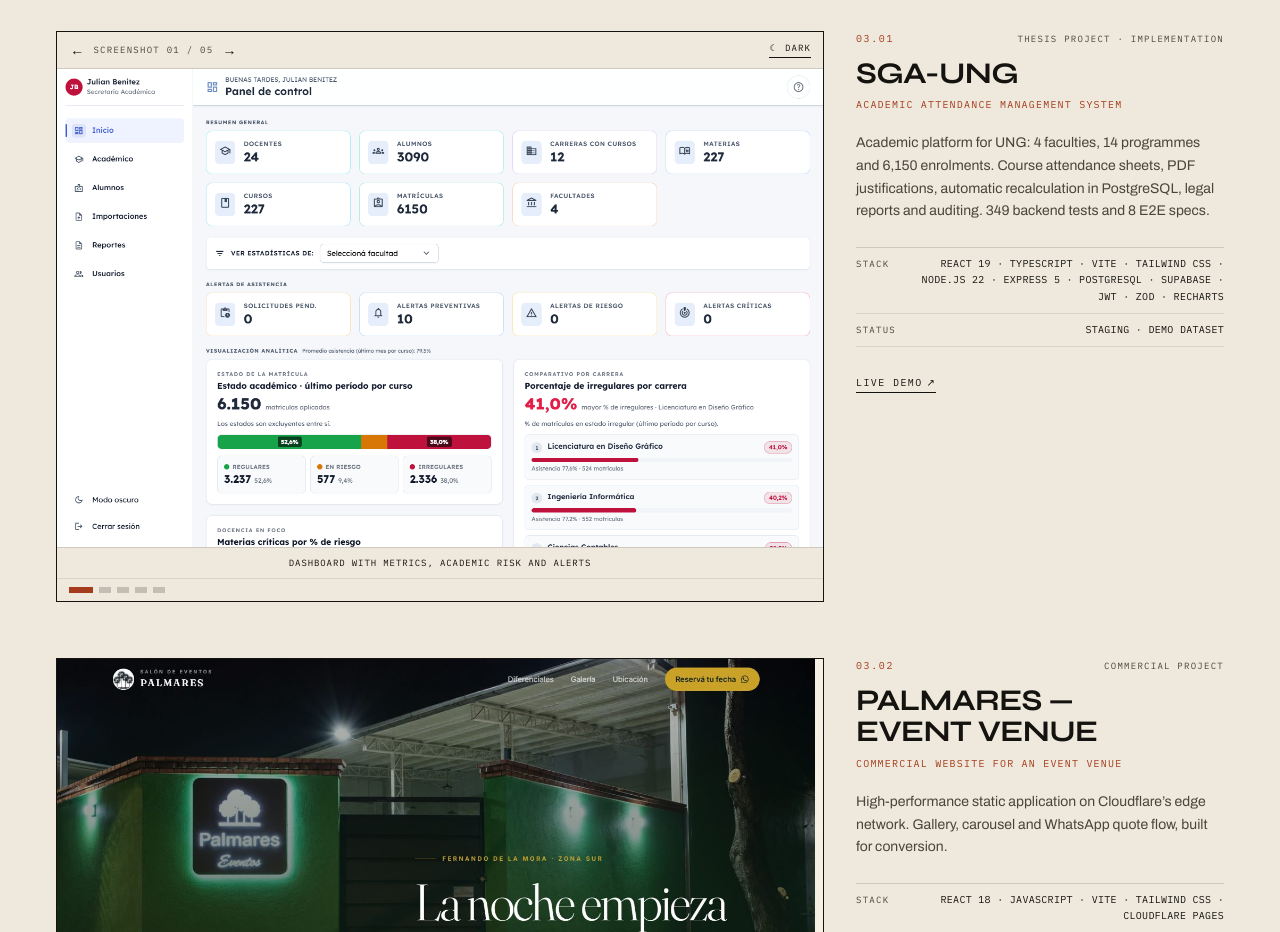
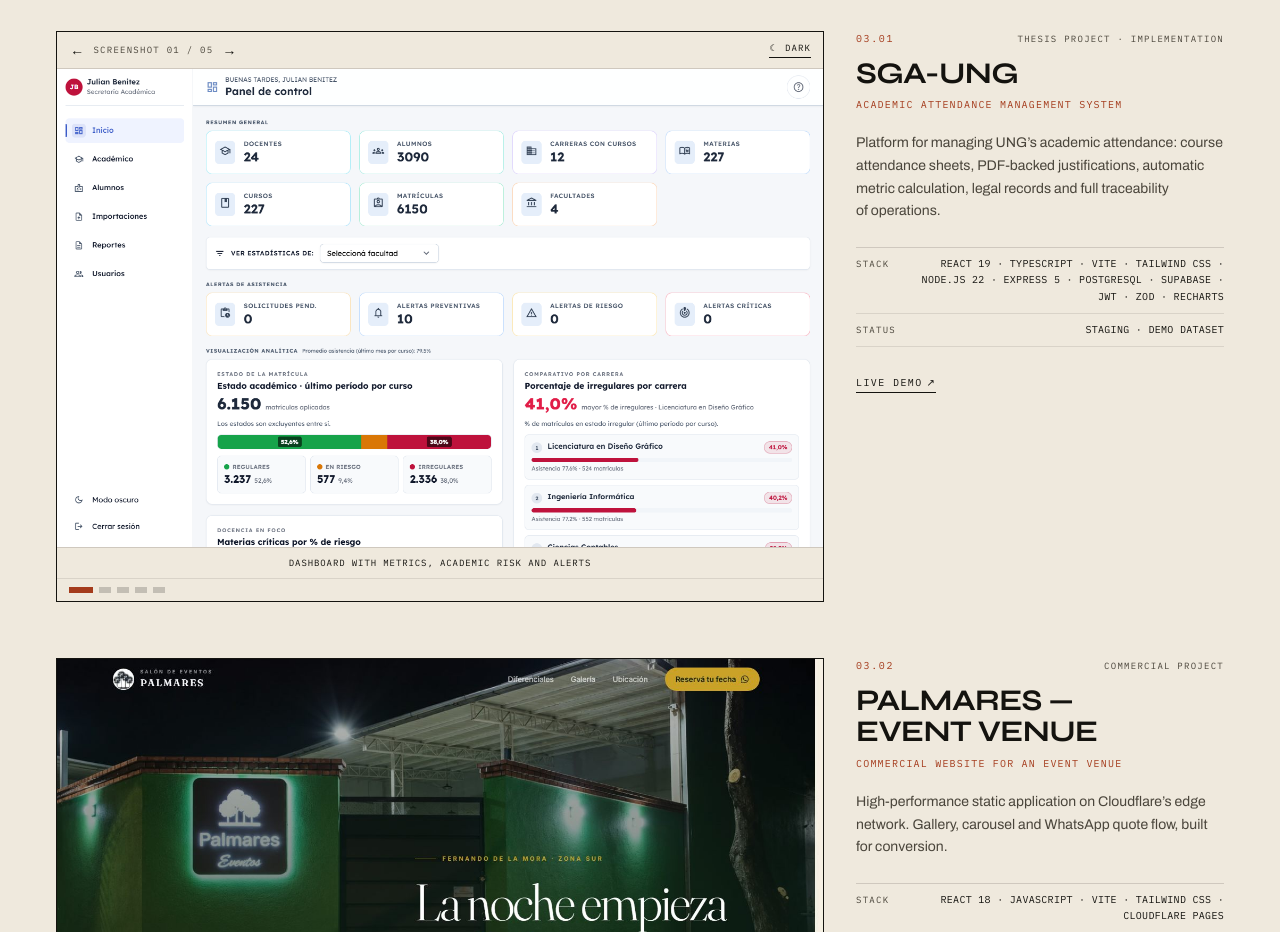
Before and after one commit to RicardoCano06/portfolio, a React (Vite) app: page / in a window 1280 px wide. Shown: the part 2360-3292 px from the top of the page. Built offline with nearby package versions, Linux system fonts and the light colour scheme.

Commit message:
Actualiza la descripcion de SGA-UNG

```diff
--- a/src/data/projects.ts
+++ b/src/data/projects.ts
@@ -100,14 +100,14 @@ export const projects: Project[] = [
       title: 'SGA-UNG',
       subtitle: 'Sistema de Gestión de Asistencia Académica',
       role: 'Proyecto de tesis · Implementación',
-      desc: 'Plataforma académica para la UNG: 4 facultades, 14 carreras y 6.150 matrículas. Planilla de asistencia por curso, justificaciones con PDF, recálculo automático en PostgreSQL, actas legales y auditoría. 349 tests de backend y 8 specs E2E.',
+      desc: 'Plataforma para gestionar la asistencia académica de la UNG: planillas por curso, justificaciones con respaldo PDF, cálculo automático de métricas, actas legales y trazabilidad completa de las operaciones.',
       caption: 'Panel de control con métricas, riesgo académico y alertas',
     },
     en: {
       title: 'SGA-UNG',
       subtitle: 'Academic Attendance Management System',
       role: 'Thesis project · Implementation',
-      desc: 'Academic platform for UNG: 4 faculties, 14 programmes and 6,150 enrolments. Course attendance sheets, PDF justifications, automatic recalculation in PostgreSQL, legal reports and auditing. 349 backend tests and 8 E2E specs.',
+      desc: 'Platform for managing UNG’s academic attendance: course attendance sheets, PDF-backed justifications, automatic metric calculation, legal records and full traceability of operations.',
       caption: 'Dashboard with metrics, academic risk and alerts',
     },
   },
```
